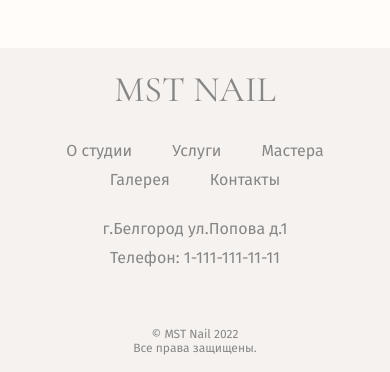
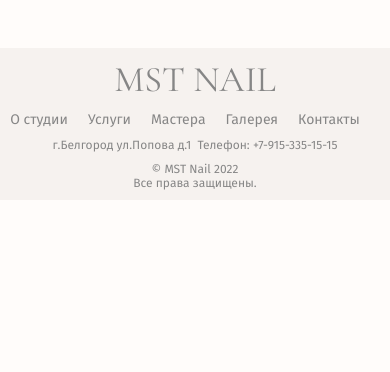
Before and after one commit to valentin93z/bs-studio, a React (Create React App) app: page /bs-studio/order in a window 390 px wide. Shown: the part 965-1337 px from the top of the page. After the commit the page ends 1165 px from the top, so only its background shows below. Built offline with nearby package versions, Linux system fonts and the light colour scheme; no server answers; a web font is replaced by a local one.

Commit message:
edit components: gallery, contacts, footer

```diff
--- a/src/components/footer/Footer.module.css
+++ b/src/components/footer/Footer.module.css
@@ -1,9 +1,8 @@
 .footer {
     font-family: 'Fira Sans', sans-serif;
-    font-size: 16px;
     color: var(--secondary-color);
     background: var(--footer-background);
-    padding: 50px;
+    padding: 20px;
 }
 
 .footer__wrapper {
@@ -12,25 +11,28 @@
 }
 
 .footer__container {
-    display: flex;
+    width: 100%;
+    display: grid;
+    grid-template-columns: repeat(3, auto);
+    gap: 10px;
     justify-content: space-between;
     align-items: center;
-    margin-bottom: 60px;
+    margin-bottom: 20px;
 }
 
 .footer__logo {
     font-family: 'Cormorant Infant', serif;
     font-size: 36px;
     font-weight: 400;
-    flex-shrink: 0;
 }
 
 .footer__list {
-    display: flex;
+    font-size: 16px;
+    display: grid;
+    grid-template-columns: repeat(5, auto);
     justify-content: center;
     align-items: center;
-    column-gap: 40px;
-    flex-wrap: wrap;
+    gap: 40px;
 }
 
 .footer__item {
@@ -50,28 +52,45 @@
 }
 
 .footer__contacts {
-    flex-shrink: 0;
+    font-size: 12px;
+}
+
+.footer__rights p {
+    font-size: 12px !important;
 }
 
 
 @media screen and (max-width: 1000px) {
 
     .footer__container {
-        flex-direction: column;
-        gap: 30px;
+        grid-template-columns: 1fr;
+        margin-bottom: 10px;
+    }
+
+    .footer__logo {
+        text-align: center;
     }
 
     .footer__list {
-        row-gap: 10px;
+        display: flex;
+        /* grid-template-columns: repeat(auto-fit, minmax(auto, auto)); */
+        flex-wrap: wrap;
+        justify-content: center;
+        align-items: center;
+        gap: 0;
+    }
+
+    .footer__item {
+        margin: 0 20px 0 0;
+        flex-shrink: 0;
     }
 
     .footer__contacts {
-        display: flex;
-        column-gap: 20px;
-        row-gap: 10px;
-        flex-wrap: wrap;
+        display: grid;
+        grid-template-columns: repeat(auto-fit, minmax(140px, auto));
         justify-content: center;
         align-items: center;
+        gap: 5px;
     }
 
     .footer__rights {
@@ -80,11 +99,13 @@
 }
 
 @media screen and (max-width: 475px) {
+
     .footer {
-        padding: 20px;
+        padding: 10px;
     }
 
-    .footer__rights {
-        font-size: 12px;
+    .footer__list {
+        font-size: 14px;
     }
+
 }
--- a/src/components/footer/Footer.tsx
+++ b/src/components/footer/Footer.tsx
@@ -18,7 +18,7 @@ const Footer = () => {
                 </nav>
                 <div className={classes.footer__contacts}>
                     <p>г.Белгород ул.Попова д.1</p>
-                    <p>Телефон: 1-111-111-11-11</p>
+                    <p>Телефон: <a className={classes.footer__link} href='tel:+79153351515'>+7-915-335-15-15</a></p>
                 </div>
             </div>
             <div className={classes.footer__rights}>
--- a/src/components/main/contacts/Contacts.module.css
+++ b/src/components/main/contacts/Contacts.module.css
@@ -26,14 +26,15 @@
 }
 
 .contacts__list {
-    display: flex;
-    flex-direction: column;
+    display: grid;
+    grid-template-columns: 1fr;
     row-gap: 20px;
 }
 
 .contacts__item {
     display: grid;
-    grid-template-columns: 30% 1fr;
+    grid-template-columns: 35% 1fr;
+    gap: 10px;
     list-style-type: none;
 }
 
@@ -56,10 +57,8 @@
 @media screen and (max-width: 1000px) {
 
     .contacts {
-        grid-template-columns: 1fr 1fr;
         column-gap: 20px;
         row-gap: 20px;
-        -webkit-row-gap: 20px;
     }
 
     .contacts__header {
@@ -67,6 +66,7 @@
     }
 
 }
+
 
 @media screen and (max-width: 768px) {
 
@@ -82,10 +82,24 @@
 
     .contacts__list {
         max-width: 400px;
-        display: flex;
-        flex-direction: column;
-        gap: 20px;
         margin: 0 auto;
     }
 
+    .contacts__data {
+        text-align: end;
+    }
+
 }
+
+
+@media screen and (max-width: 475px) {
+
+    .contacts {
+        margin-bottom: 50px;
+    }
+
+    .contacts address {
+        font-size: 14px;
+    }
+
+}
--- a/src/components/main/gallery/Carousel.module.css
+++ b/src/components/main/gallery/Carousel.module.css
@@ -1,11 +1,11 @@
 .carousel__container {
-    max-width: 60%;
+    max-width: 70%;
     margin: 0 auto;
 }
 
 .carousel__img_container {
     width: 100%;
-    height: 400px;
+    height: 500px;
     margin: 0 auto;
 }
 
@@ -23,7 +23,7 @@
 @media screen and (max-width: 768px) {
 
     .carousel__container {
-        max-width: 80%;
+        max-width: 90%;
     }
 
 }
@@ -31,7 +31,12 @@
 @media screen and (max-width: 475px) {
 
     .carousel__container {
-        max-width: 90%;
+        max-width: 100%;
+    }
+
+    .carousel__img_container {
+
+        height: 300px;
     }
 
 }
```
